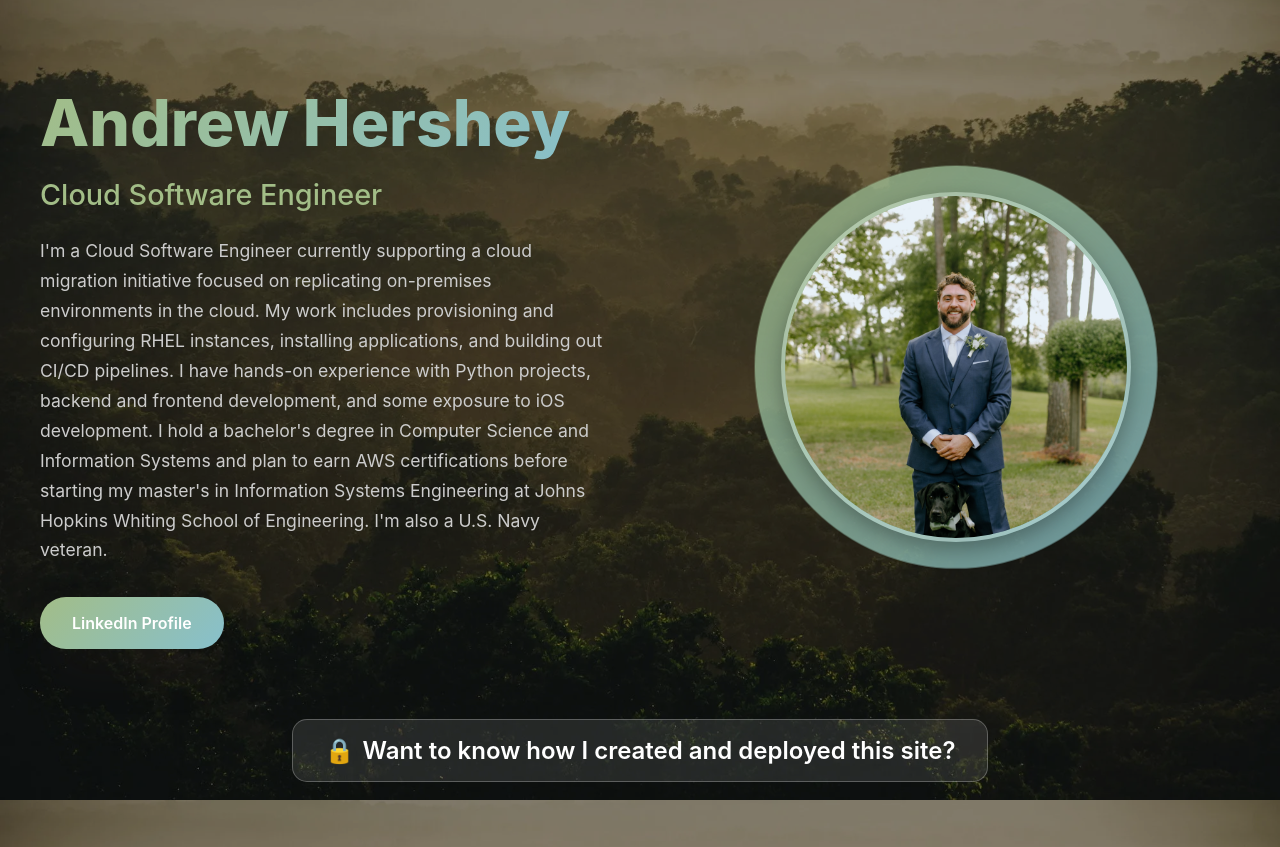
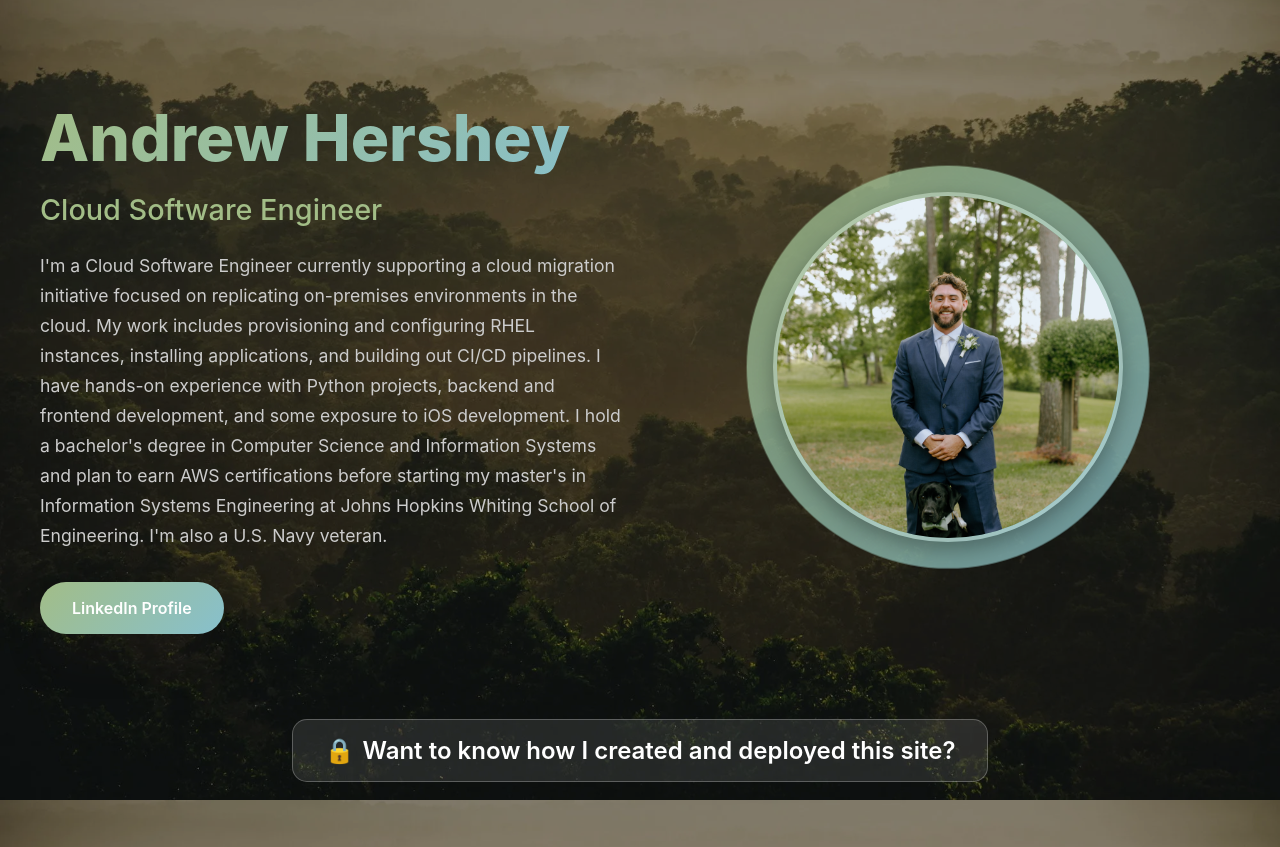
Before and after one commit to hersheyar/Personal-Website, a Django app: page / in a window 1280 px wide. Shown: the part 53-900 px from the top of the page. Run offline with Django 5.2, Linux system fonts and the light colour scheme.

Commit message:
spacing issues

```diff
--- a/static/css/home.css
+++ b/static/css/home.css
@@ -23,7 +23,7 @@ body {
     display: flex;
     align-items: center;
     justify-content: center;
-    padding: 2rem;
+    padding: 1rem;
     position: relative;
 }
 
@@ -32,7 +32,7 @@ body {
     width: 100%;
     display: grid;
     grid-template-columns: 1fr 1fr;
-    gap: 4rem;
+    gap: 2rem;
     align-items: center;
 }
 
```
